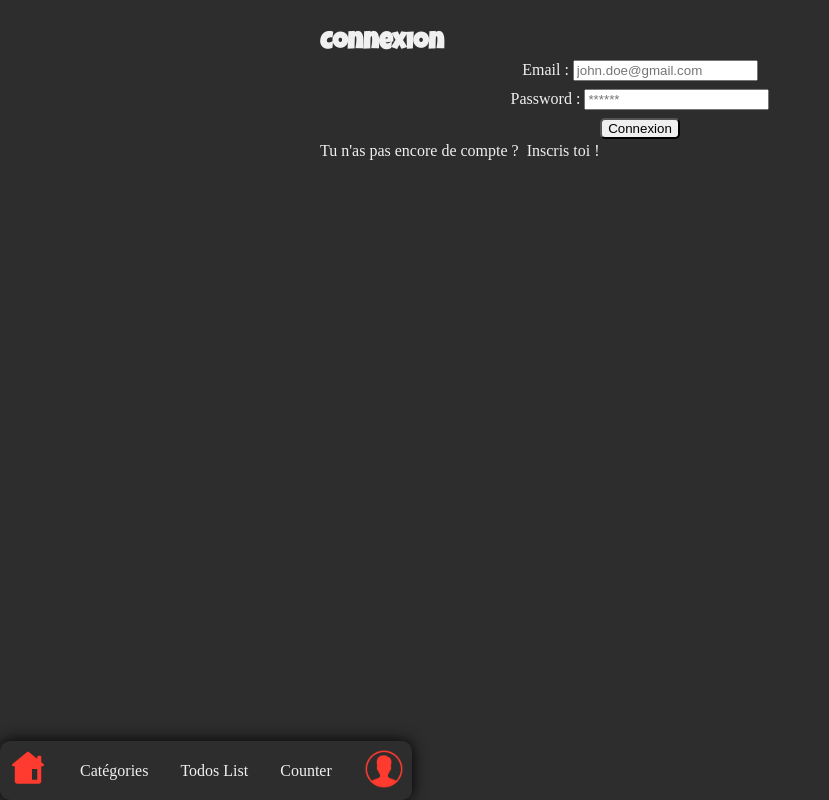
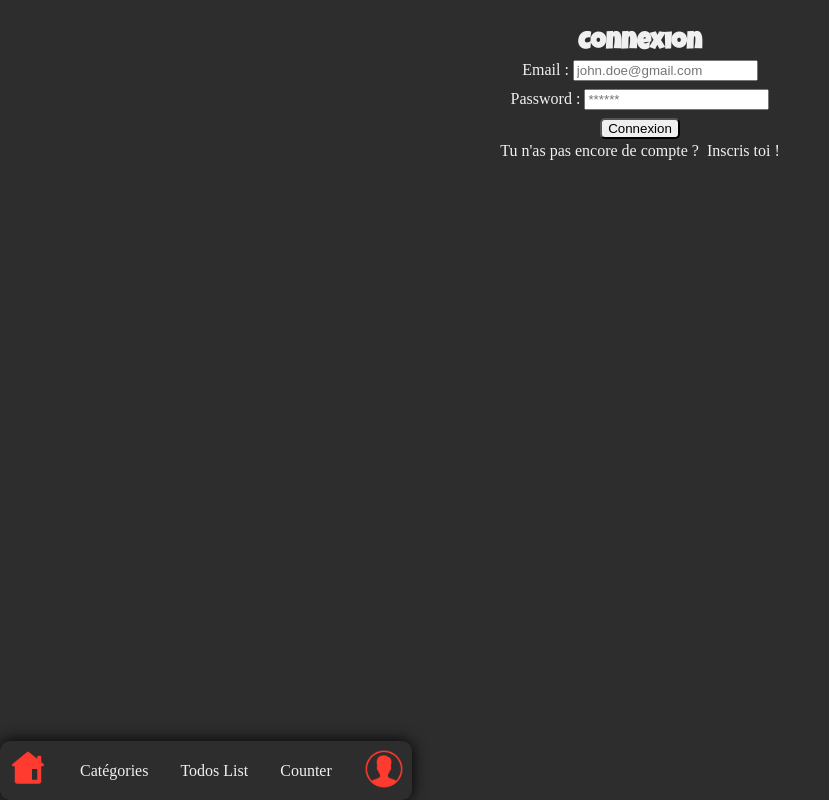
Before and after one commit to Dezau1995/FDB, a Vue app in the folder frontend/: page /login in a window 1280 px wide. Shown: the whole page, without its empty margins (0-829 px from the left). Built offline with nearby package versions, Linux system fonts and the light colour scheme.

Commit message:
fix css login page

```diff
--- a/frontend/src/components/auth/Login.vue
+++ b/frontend/src/components/auth/Login.vue
@@ -1,5 +1,5 @@
-<template class="display-login-page">
-  <section>
+<template>
+  <section class="display-login-page">
   <h1>Connexion</h1>
   <form @submit.prevent="handleSubmit" class="display-form-login">
     <div class="form-login">
@@ -81,7 +81,9 @@ export default {
 <style>
 .display-login-page {
  display: flex;
+ flex-direction: column;
  justify-content: center;
+ align-items: center;
 }
 
 .display-form-login {
```
